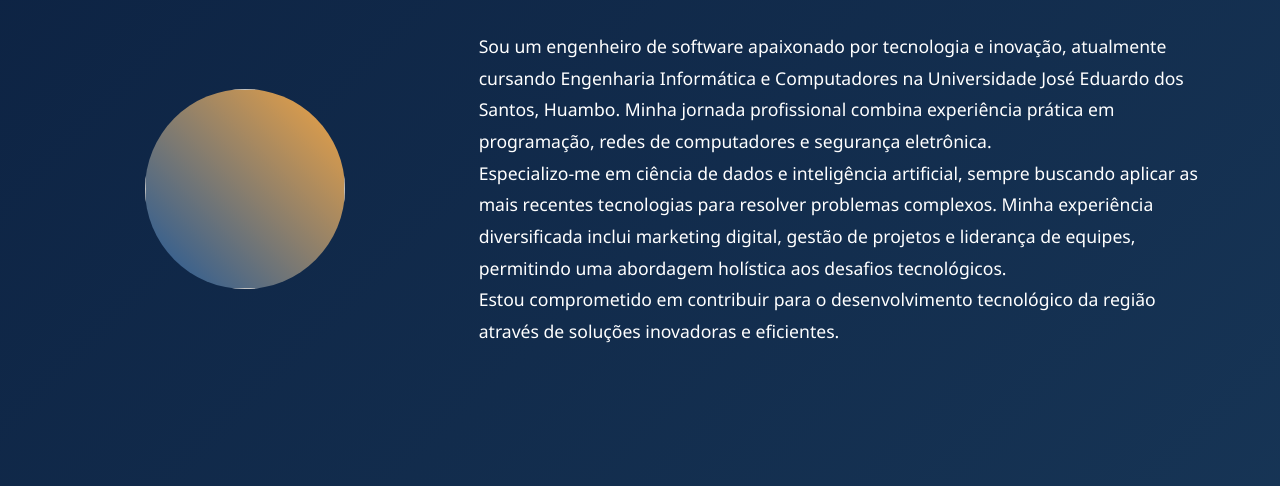
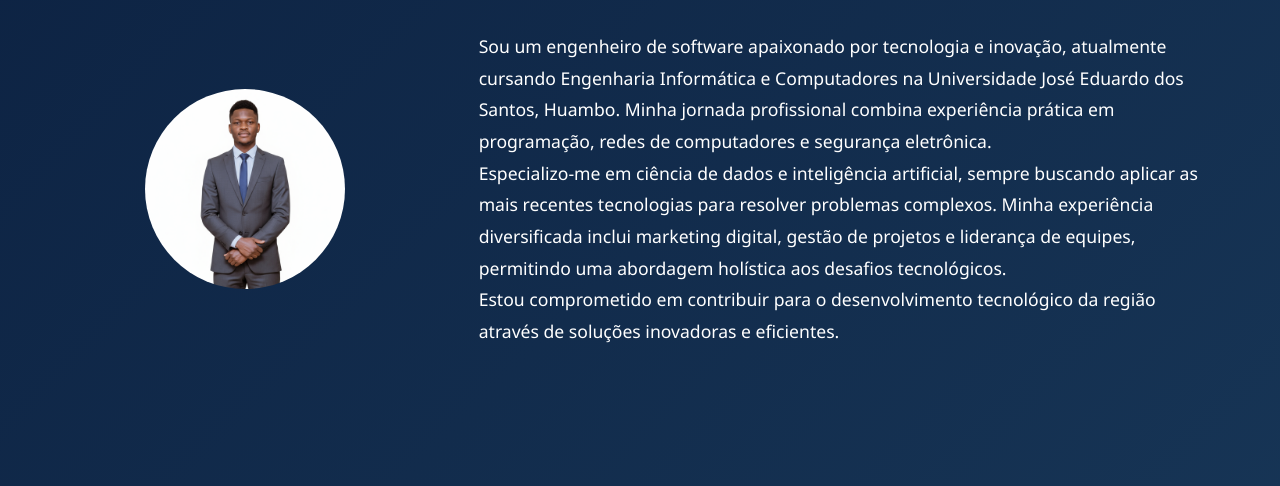
Before and after one commit to Josildo1Vapor/Portofolio, a plain HTML site: page index.html in a window 1280 px wide. Shown: the part 730-1216 px from the top of the page. Drawn offline with Linux system fonts and the light colour scheme.

Commit message:
Fix image source from perfil.jng to perfil.png

```diff
--- a/index.html
+++ b/index.html
@@ -42,7 +42,7 @@
             <div class="container">
                 <h2 class="section-title">Sobre Mim</h2>
                 <div class="about-content">
-                    <img src="./img/perfil.jng" class="about-image" alt="">
+                    <img src="./img/perfil.png" class="about-image" alt="">
                     <div class="about-text">
                         <p>Sou um engenheiro de software apaixonado por tecnologia e inovação, atualmente cursando Engenharia Informática e Computadores na Universidade José Eduardo dos Santos, Huambo. Minha jornada profissional combina experiência prática em programação, redes de computadores e segurança eletrônica.</p>
                         <p>Especializo-me em ciência de dados e inteligência artificial, sempre buscando aplicar as mais recentes tecnologias para resolver problemas complexos. Minha experiência diversificada inclui marketing digital, gestão de projetos e liderança de equipes, permitindo uma abordagem holística aos desafios tecnológicos.</p>
```
